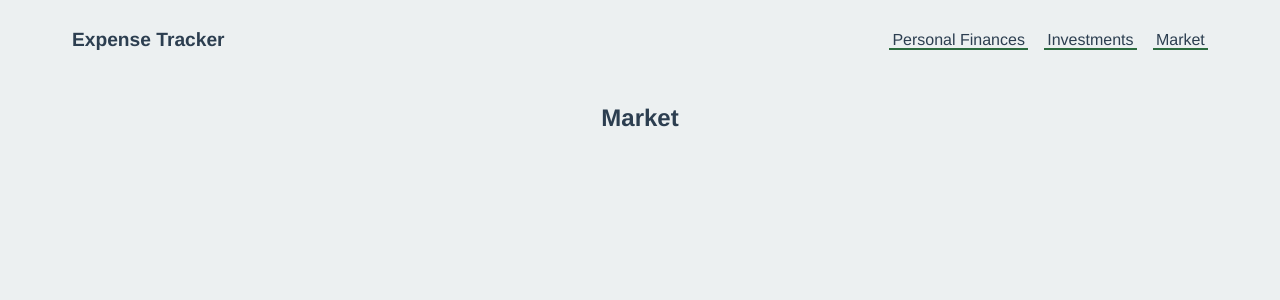
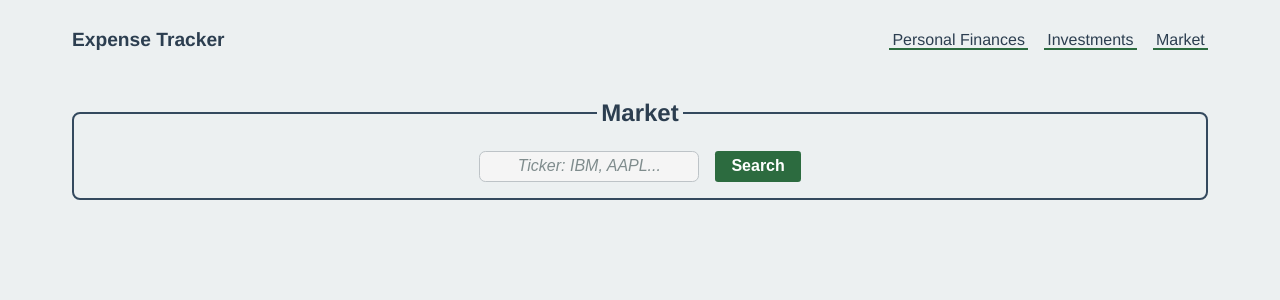
Before and after one commit to andrebarros7201/expense-tracker, a React (Vite) app: page /market in a window 1280 px wide. Shown: the top 300 px of the page. Built offline with nearby package versions, Linux system fonts and the light colour scheme.

Commit message:
get api data

```diff
--- a/src/components/investmentPrediction/InvestmentPrediction.jsx
+++ b/src/components/investmentPrediction/InvestmentPrediction.jsx
@@ -1,5 +1,5 @@
 import styles from "./investmentPrediction.module.scss";
-import "../../styles/_container.scss";
+import "../../styles/main.scss";
 import InvestmentPredictionTable from "./components/investmentPredictionTable/InvestmentPredictionTable.jsx";
 import InvestmentPredictionForm from "./components/investmentPredictionForm/InvestmentPredictionForm.jsx";
 import InvestmentPredictionResults from "./components/investmentPredictionResults/InvestmentPredictionResults.jsx";
--- a/src/components/market/Market.jsx
+++ b/src/components/market/Market.jsx
@@ -1,5 +1,24 @@
 import styles from "./Market.module.scss";
+import "../../styles/main.scss";
+import { createContext, useState } from "react";
+import SearchBox from "./marketSearchBox/SearchBox.jsx";
+
+export const MarketContext = createContext(null);
 
 export default function Market() {
-  return <h2>Market</h2>;
+  const [ticker, setTicker] = useState(undefined);
+  const [tickerData, setTickerData] = useState(null);
+
+  return (
+    <MarketContext.Provider
+      value={{ ticker, setTicker, tickerData, setTickerData }}
+    >
+      <main className={"container"}>
+        <h2>Market</h2>
+        <div className={styles["market"]}>
+          <SearchBox />
+        </div>
+      </main>
+    </MarketContext.Provider>
+  );
 }
--- /dev/null
+++ b/src/components/market/marketSearchBox/SearchBox.jsx
@@ -0,0 +1,48 @@
+import styles from "./SearchBox.module.scss";
+import "../../../styles/main.scss";
+import { useContext } from "react";
+import { MarketContext } from "../Market.jsx";
+
+export default function SearchBox() {
+  const { setTicker, ticker, setTickerData } = useContext(MarketContext);
+
+  function handleChange(event) {
+    setTicker(event.target.value);
+  }
+
+  async function handleSubmit(event) {
+    event.preventDefault();
+    console.log("ticker");
+    try {
+      const response = await fetch(
+        `https://www.alphavantage.co/query?function=OVERVIEW&symbol=${ticker}&apikey=${import.meta.env.VITE_API_KEY}`,
+      );
+
+      if (!response.ok) {
+        throw new Error(`Error: ${response.status} ${response.statusText}`);
+      }
+
+      const data = await response.json();
+      setTickerData(data);
+    } catch (error) {
+      console.error("Failed to fetch ticker data:", error);
+    }
+  }
+  return (
+    <section className={styles["search"]}>
+      <input
+        className={"form__input"}
+        type="text"
+        placeholder="Ticker: IBM, AAPL..."
+        required
+        min={1}
+        max={4}
+        value={ticker}
+        onChange={(e) => handleChange(e)}
+      />
+      <button onClick={(e) => handleSubmit(e)} className={"button"}>
+        Search
+      </button>
+    </section>
+  );
+}
--- /dev/null
+++ b/src/components/market/marketSearchBox/SearchBox.module.scss
@@ -0,0 +1,6 @@
+.search {
+  display: flex;
+  flex-flow: row nowrap;
+  gap: 1rem;
+  padding: 0 1rem 1rem 1rem;
+}
--- /dev/null
+++ b/src/pages/Market.jsx
@@ -0,0 +1,10 @@
+import "../styles/_pages.scss";
+import Market from "../components/market/Market.jsx";
+
+export default function PersonalFinances() {
+  return (
+    <main className={"page"}>
+      <Market />
+    </main>
+  );
+}
--- a/src/routes.jsx
+++ b/src/routes.jsx
@@ -1,7 +1,7 @@
 import App from "./App.jsx";
 import Investments from "./pages/Investments.jsx";
 import PersonalFinances from "./pages/PersonalFinances.jsx";
-import Market from "./components/market/Market.jsx";
+import Market from "./pages/Market.jsx";
 
 const routes = [
   {
--- a/vite.config.js
+++ b/vite.config.js
@@ -3,6 +3,7 @@ import react from "@vitejs/plugin-react";
 
 export default defineConfig({
   plugins: [react()],
+  envDir: "./src/envDir",
   test: {
     globals: true,
     environment: "jsdom",
```
